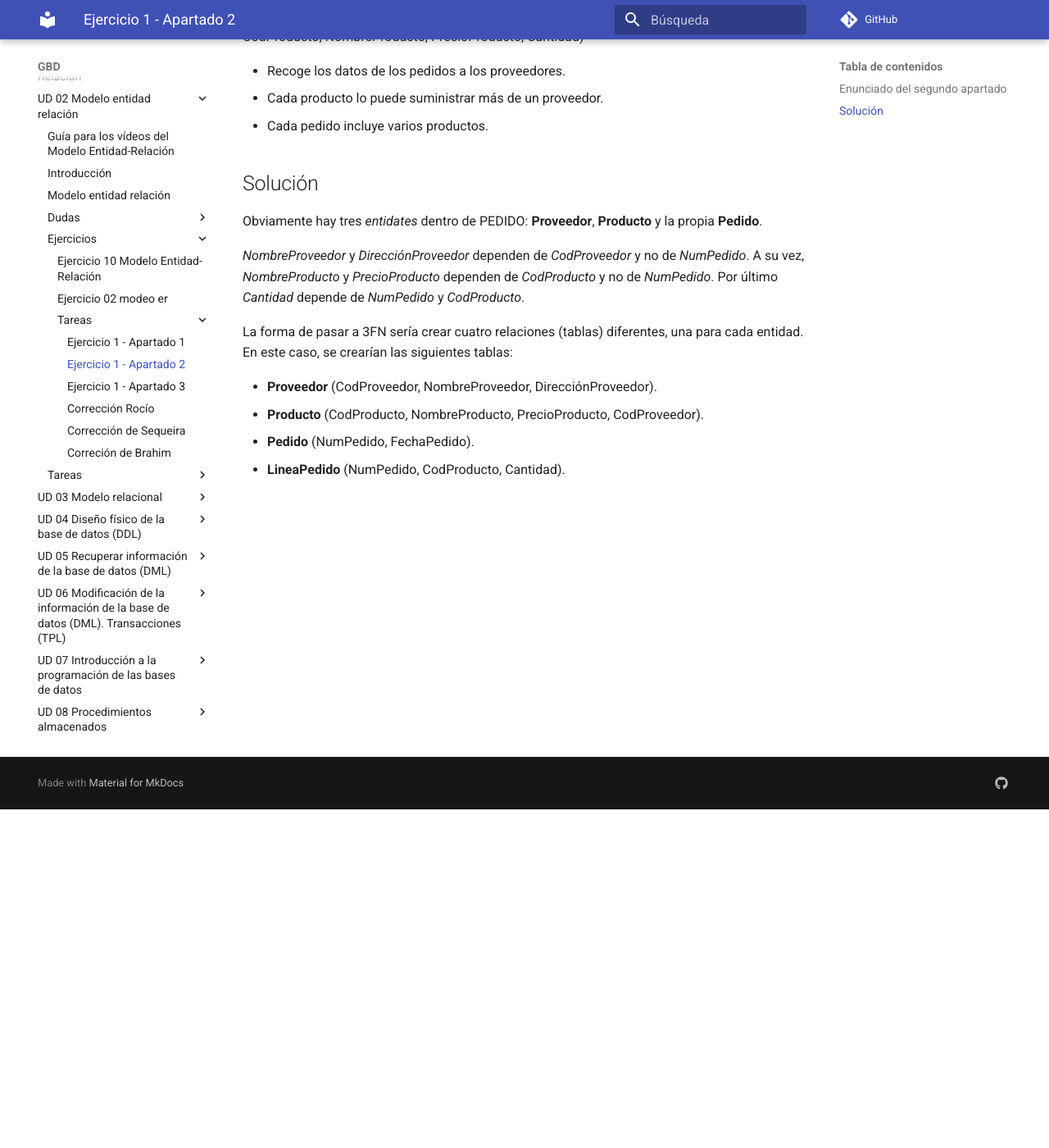
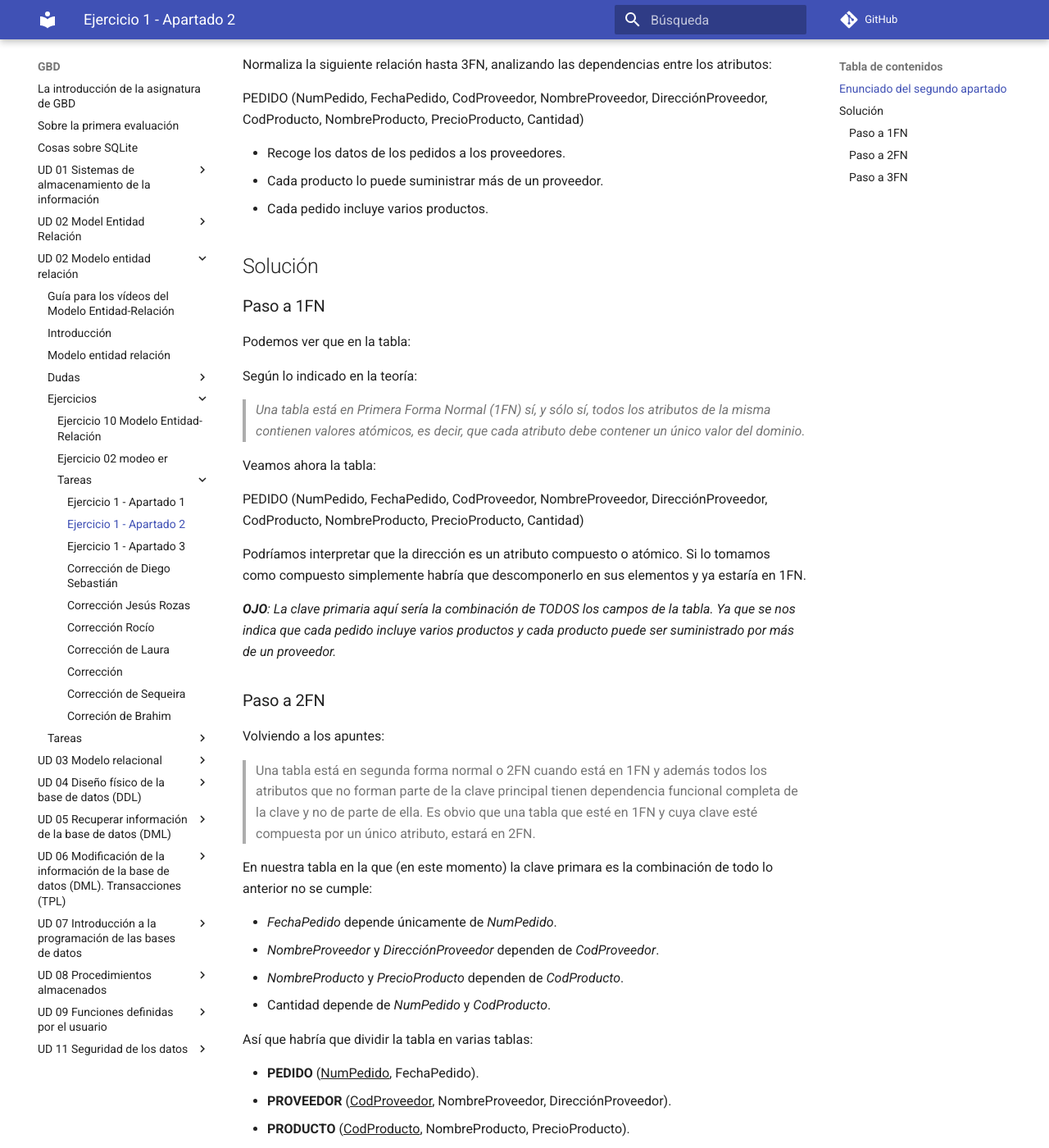
Before and after one commit to mmourazos/Curso-2024-2025, an MkDocs documentation site: the page built from docs/GBD/UD 02 - Modelo entidad-relación/Ejercicios/Tareas/Apartado 2.md, in a window 1280 px wide and 1400 px high, scrolled down 413 px. Shown: the whole window at 82% size. Built offline with MkDocs 1.6.1 and Material for MkDocs 9.7.7, drawn with Linux system fonts in a browser that asks for light colours; comment, search, counter and statistics services are not loaded; some of the changed text lies outside the part shown.

Commit message:
Correcciones

```diff
--- a/docs/GBD/UD 02 - Modelo entidad-relación/Ejercicios/Tareas/Apartado 2.md
+++ b/docs/GBD/UD 02 - Modelo entidad-relación/Ejercicios/Tareas/Apartado 2.md
@@ -2,8 +2,11 @@
 
 <!-- toc -->
 
-- [Enunciado del segundo apartado](#enunciado-del-segundo-apartado)
-- [Solución](#solución)
+* [Enunciado del segundo apartado](#enunciado-del-segundo-apartado)
+* [Solución](#solución)
+  * [Paso a 1FN](#paso-a-1fn)
+  * [Paso a 2FN](#paso-a-2fn)
+  * [Paso a 3FN](#paso-a-3fn)
 
 <!-- tocstop -->
 
@@ -19,13 +22,61 @@
 
 ## Solución
 
-Obviamente hay tres _entidates_ dentro de PEDIDO: **Proveedor**, **Producto** y la propia **Pedido**.
+### Paso a 1FN
 
-_NombreProveedor_ y _DirecciónProveedor_ dependen de _CodProveedor_ y no de _NumPedido_. A su vez, _NombreProducto_ y _PrecioProducto_ dependen de _CodProducto_ y no de _NumPedido_. Por último _Cantidad_ depende de _NumPedido_ y _CodProducto_.
+Podemos ver que en la tabla:
 
-La forma de pasar a 3FN sería crear cuatro relaciones (tablas) diferentes, una para cada entidad. En este caso, se crearían las siguientes tablas:
+Según lo indicado en la teoría:
 
-* **Proveedor** (CodProveedor, NombreProveedor, DirecciónProveedor).
-* **Producto** (CodProducto, NombreProducto, PrecioProducto, CodProveedor).
-* **Pedido** (NumPedido, FechaPedido).
-* **LineaPedido** (NumPedido, CodProducto, Cantidad).
+> _Una tabla está en Primera Forma Normal (1FN) sí, y sólo sí, todos los atributos de la misma contienen valores atómicos, es decir, que cada atributo debe contener un único valor del dominio._
+
+Veamos ahora la tabla:
+
+PEDIDO (NumPedido, FechaPedido, CodProveedor, NombreProveedor, DirecciónProveedor, CodProducto, NombreProducto, PrecioProducto, Cantidad)
+
+Podríamos interpretar que la dirección es un atributo compuesto o atómico. Si lo tomamos como compuesto simplemente habría que descomponerlo en sus elementos y ya estaría en 1FN.
+
+_**OJO**: La clave primaria aquí sería la combinación de TODOS los campos de la tabla. Ya que se nos indica que cada pedido incluye varios productos y cada producto puede ser suministrado por más de un proveedor._
+
+### Paso a 2FN
+
+Volviendo a los apuntes:
+
+> Una tabla está en segunda forma normal o 2FN cuando está en 1FN y además todos los atributos que no forman parte de la clave principal tienen dependencia funcional completa de la clave y no de parte de ella.
+> Es obvio que una tabla que esté en 1FN y cuya clave esté compuesta por un único atributo, estará en 2FN.
+
+En nuestra tabla en la que (en este momento) la clave primara es la combinación de todo lo anterior no se cumple:
+
+* _FechaPedido_ depende únicamente de _NumPedido_.
+* _NombreProveedor_ y _DirecciónProveedor_ dependen de _CodProveedor_.
+* _NombreProducto_ y _PrecioProducto_ dependen de _CodProducto_.
+* Cantidad depende de _NumPedido_ y _CodProducto_.
+
+Así que habría que dividir la tabla en varias tablas:
+
+* **PEDIDO** (<ins>NumPedido</ins>, FechaPedido).
+* **PROVEEDOR** (<ins>CodProveedor</ins>, NombreProveedor, DirecciónProveedor).
+* **PRODUCTO** (<ins>CodProducto</ins>, NombreProducto, PrecioProducto).
+* **LINEA_PEDIDO** (<ins>NumPedido</ins>, CodProducto, CodProveedor, Cantidad).
+
+**Nota:** Hemos de incluir _CodProveedor_ en _LINEA_PEDIDO_ porque un producto puede ser suministrado por varios proveedores y podría cambiar en cada pedido.
+
+### Paso a 3FN
+
+Según los apuntes:
+
+> Una tabla o relación está en tercera forma normal o 3FN si está en 2FN y no existen atributos que no pertenezcan a la clave primaria que puedan ser conocidos mediante otro atributo que no forme parte de la clave primaria. Es decir, que no existan dependencias funcionales transitivas.
+
+En este punto no hay dependencias transitivas. La tabla ya está en 3FN.
+
+Si en el enunciado se nos hubiera indicado que un producto sólo puede ser suministrado por un proveedor y partimos de:
+
+* **PEDIDO** (<ins>NumPedido</ins>, FechaPedido).
+* **PROVEEDOR** (<ins>CodProveedor</ins>, NombreProveedor, DirecciónProveedor).
+* **PRODUCTO** (<ins>CodProducto</ins>, NombreProducto, PrecioProducto).
+* **LINEA_PEDIDO** (<ins>NumPedido</ins>, CodProducto, CodProveedor, Cantidad).
+
+Podemos ver que en línea pedido _CodProveedor_ depende de _CodProducto_ y no de _NumPedido_ (una _dependencia funcional transitiva_). Habría que dividir la tabla en otras dos:
+
+* **LINEA_PEDIDO** (<ins>NumPedido</ins>, CodProducto, Cantidad).
+* **PROVEEDOR_PRODUCTO** (<ins>CodProducto</ins>, CodProveedor).
```
Also changed, not shown: docs/GBD/UD 02 - Modelo entidad-relación/Ejercicios/Tareas/Apartado 1.md (+1 -1 lines), docs/GBD/UD 02 - Modelo entidad-relación/Ejercicios/Tareas/Corrección Diego Sebastián.md (added, +20 -0 lines), docs/GBD/UD 02 - Modelo entidad-relación/Ejercicios/Tareas/Corrección Jesús Rozas.md (added, +38 -0 lines), docs/GBD/UD 02 - Modelo entidad-relación/Ejercicios/Tareas/Corrección de Laura.md (added, +43 -0 lines), docs/GBD/UD 02 - Modelo entidad-relación/Ejercicios/Tareas/Corrección de Maneiro.md (added, +37 -0 lines).
